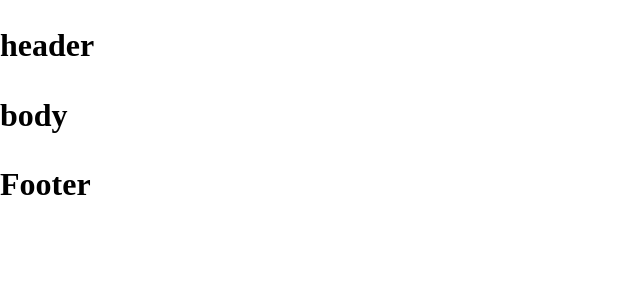
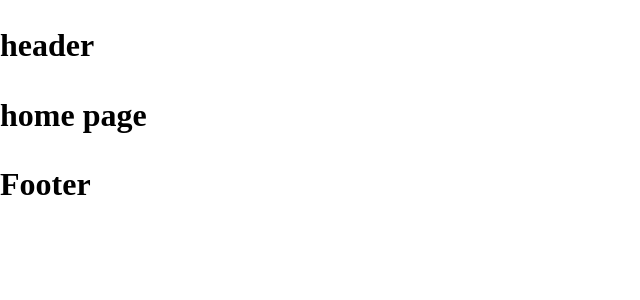
Before and after one commit to Khainq1911/object_detection_website, a React (Create React App) app in the folder web-detection-fe/: page / in a window 1280 px wide. Shown: the top 300 px of the page, without its empty margins (0-640 px from the left). Built offline with nearby package versions, Linux system fonts and the light colour scheme.

Commit message:
update layout

```diff
--- a/web-detection-fe/src/components/layout/defaultLayout.js
+++ b/web-detection-fe/src/components/layout/defaultLayout.js
@@ -1,13 +1,11 @@
 import Header from "~/components/Header";
 import Footer from "~/components/Footer";
 
-function Defaultlayout() {
+function Defaultlayout({ children }) {
   return (
     <div>
       <Header />
-      <div className="content">
-        <h1>body</h1>
-      </div>
+      <div className="content">{children}</div>
       <Footer />
     </div>
   );
```
